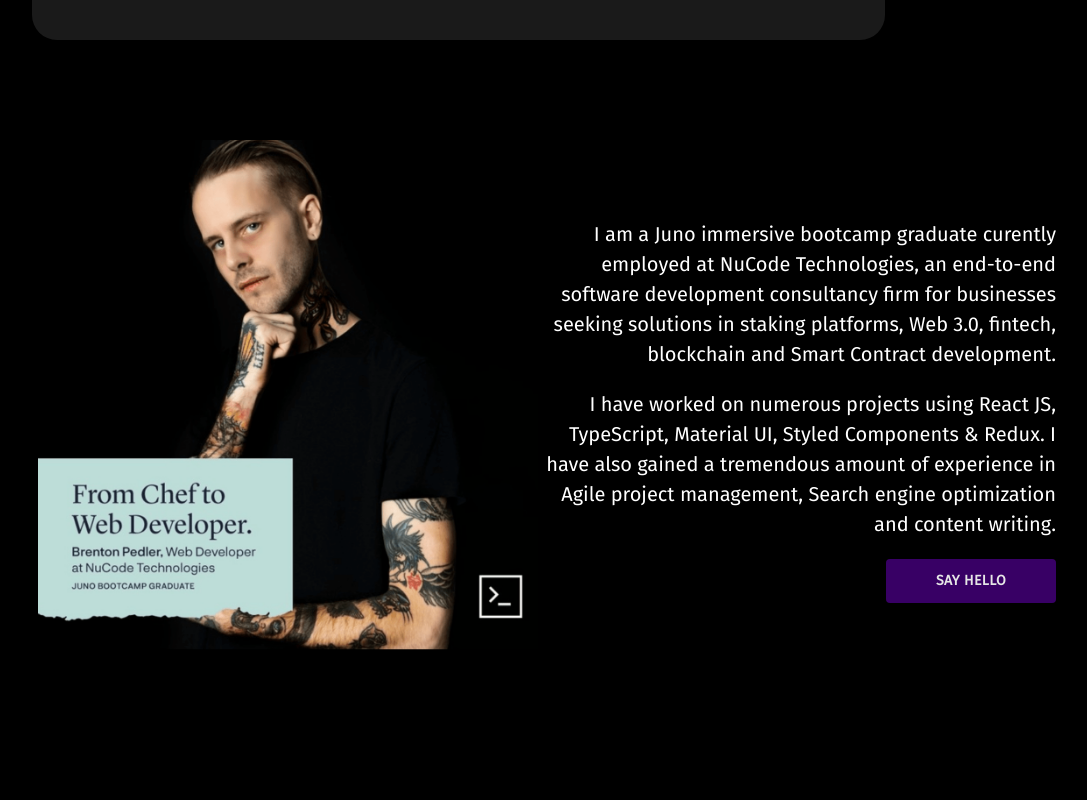
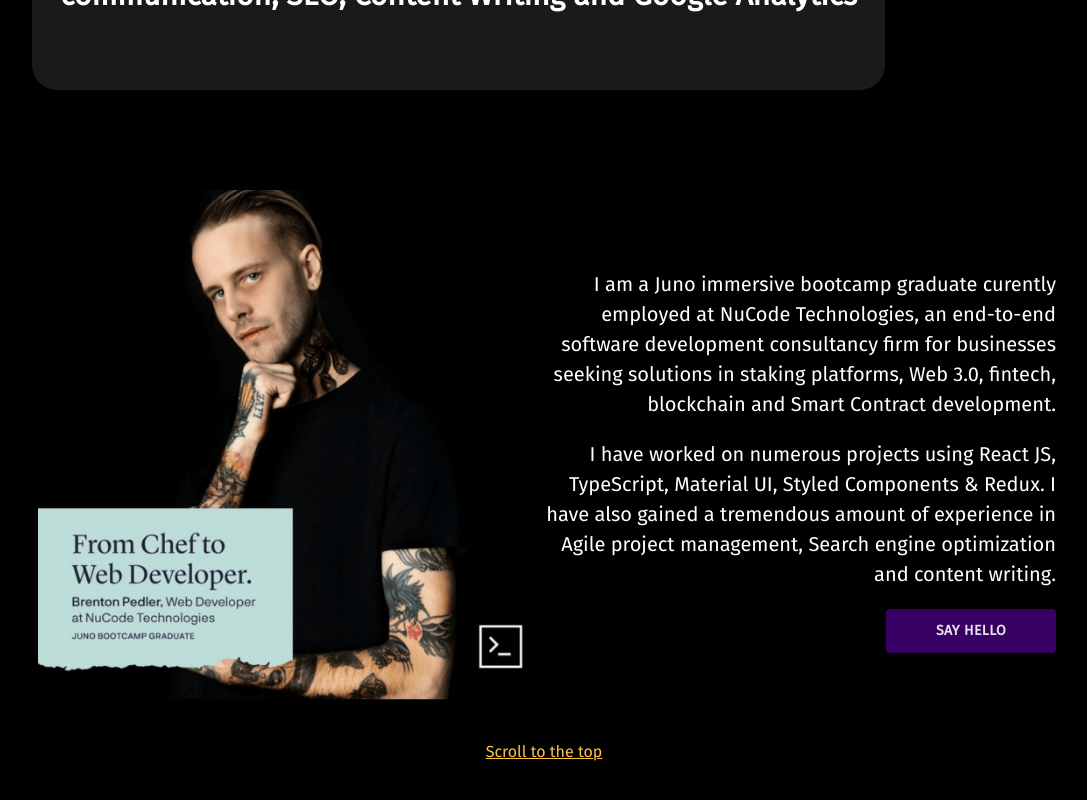
Before and after one commit to BrentonPedler/new-portfolio, a React (Create React App) app: page /about in a window 1280 px wide. Shown: the part 350-1150 px from the top of the page, without its empty margins (96-1183 px from the left). Before the commit the page ends 1062 px from the top, so only its background shows below. Built offline with nearby package versions, Linux system fonts and the light colour scheme; a web font is replaced by a local one.

Commit message:
scroll component added

```diff
--- /dev/null
+++ b/src/components/scroll/index.js
@@ -0,0 +1,22 @@
+export default function scroll() {
+    return (
+        <div style={{ width: '100%', textAlign: 'center' }}>
+            <p
+                onClick={() => {
+                    window.scrollTo({top: 0, left: 0, behavior: 'smooth'})
+                }}
+                style={{
+                    background: 'transparent',
+                    border: 'none',
+                    color: '#FFC23C',
+                    cursor: 'pointer',
+                    fontSize: '16px',
+                    marginTop: '25px',
+                    textDecoration: 'underline'
+                }}
+            >
+                Scroll to the top
+            </p>
+        </div>
+    )
+}
--- a/src/pages/about/index.js
+++ b/src/pages/about/index.js
@@ -1,6 +1,7 @@
 import Grid from '@mui/material/Grid';
 import { Box, useMediaQuery } from '@mui/material';
 import Contact from '../../components/contact';
+import Scroll from '../../components/scroll';
 
 import Brenton from '../../assets/brentonJuno.png';
 
@@ -10,7 +11,7 @@ export default function About() {
     const mediaQuery = useMediaQuery('(max-width: 700px)');
 
     return (
-        <div className="fade-in" style={{ width: '80%', margin: '0 auto', paddingBottom: '50px' }}>
+        <div className="fade-in" style={{ width: '80%', margin: '0 auto', padding: '50px 0px' }}>
             <Box>
                 <Grid container>
                     <Grid
@@ -48,6 +49,7 @@ export default function About() {
                     </Grid>
                 </Grid>
             </Box>
+            <Scroll />
         </div>
     )
 }
--- a/src/pages/projects/index.js
+++ b/src/pages/projects/index.js
@@ -1,6 +1,7 @@
 import { projectList } from './projectList';
 import { Box } from '@mui/material';
 import Grid from '@mui/material/Grid';
+import Scroll from '../../components/scroll';
 
 import GitHubIcon from '@mui/icons-material/GitHub';
 import LaptopIcon from '@mui/icons-material/Laptop';
@@ -62,6 +63,7 @@ export default function Projects() {
                 <Grid item xs={12}>
                     {renderProjects}
                 </Grid>
+                <Scroll />
             </Grid>
         </div>
     )
--- a/src/pages/skills/index.js
+++ b/src/pages/skills/index.js
@@ -1,5 +1,6 @@
 import { Box } from '@mui/material';
 import Grid from '@mui/material/Grid';
+import Scroll from '../../components/scroll';
 import style from './style.module.css';
 
 export default function Skills() {
@@ -53,6 +54,7 @@ export default function Skills() {
                         </Grid>
                     </Grid>
                 </Box>
+            <Scroll />
             </div>
         </div>
     )
```
